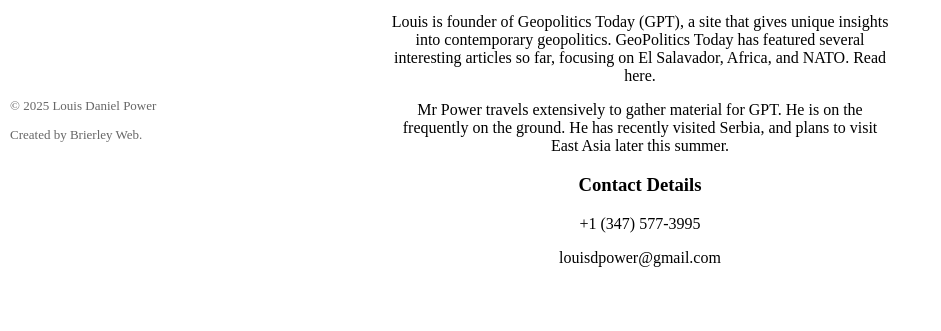
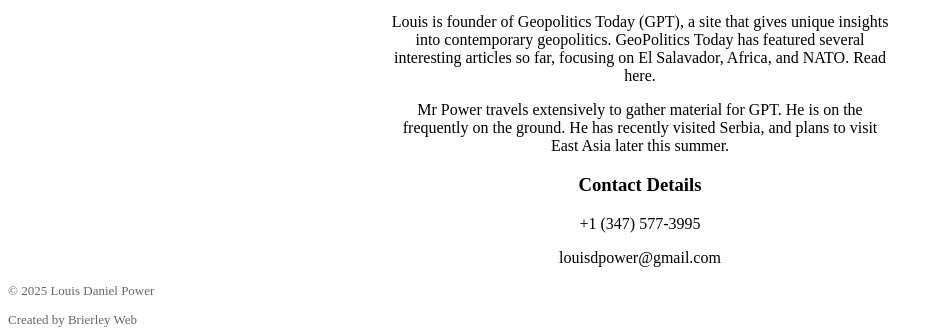
Before and after one commit to abrierley0/web2, a plain HTML site: page index.html in a window 1280 px wide. Shown: the part 634-965 px from the top of the page, without its empty margins (0-941 px from the left). Before the commit the page ends 917 px from the top, so only its background shows below. Drawn offline with Linux system fonts and the light colour scheme.

Commit message:
Footer 2

```diff
--- a/index.css
+++ b/index.css
@@ -25,9 +25,6 @@ main
 }
 
 footer {
-    position: fixed;
-    bottom: 10px;
-    left: 10px;
     color: #666;
     font-size: small;
     text-align: left;
--- a/index.html
+++ b/index.html
@@ -44,7 +44,7 @@
 
         <footer>
             <p>&copy; 2025 Louis Daniel Power </p>
-            <p> Created by Brierley Web.</p>
+            <p> Created by Brierley Web</p>
         </footer>
 
     </body>
```
